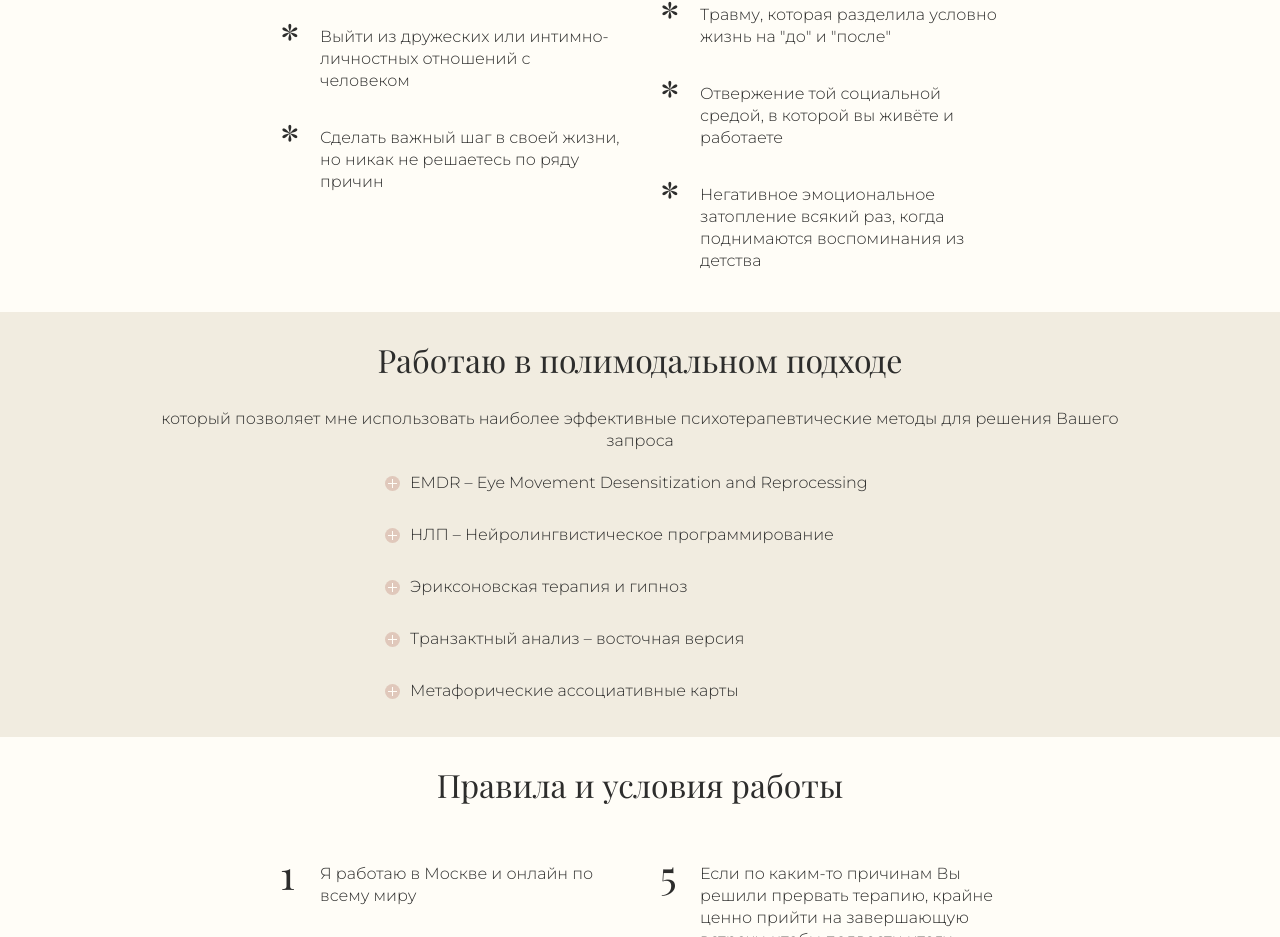
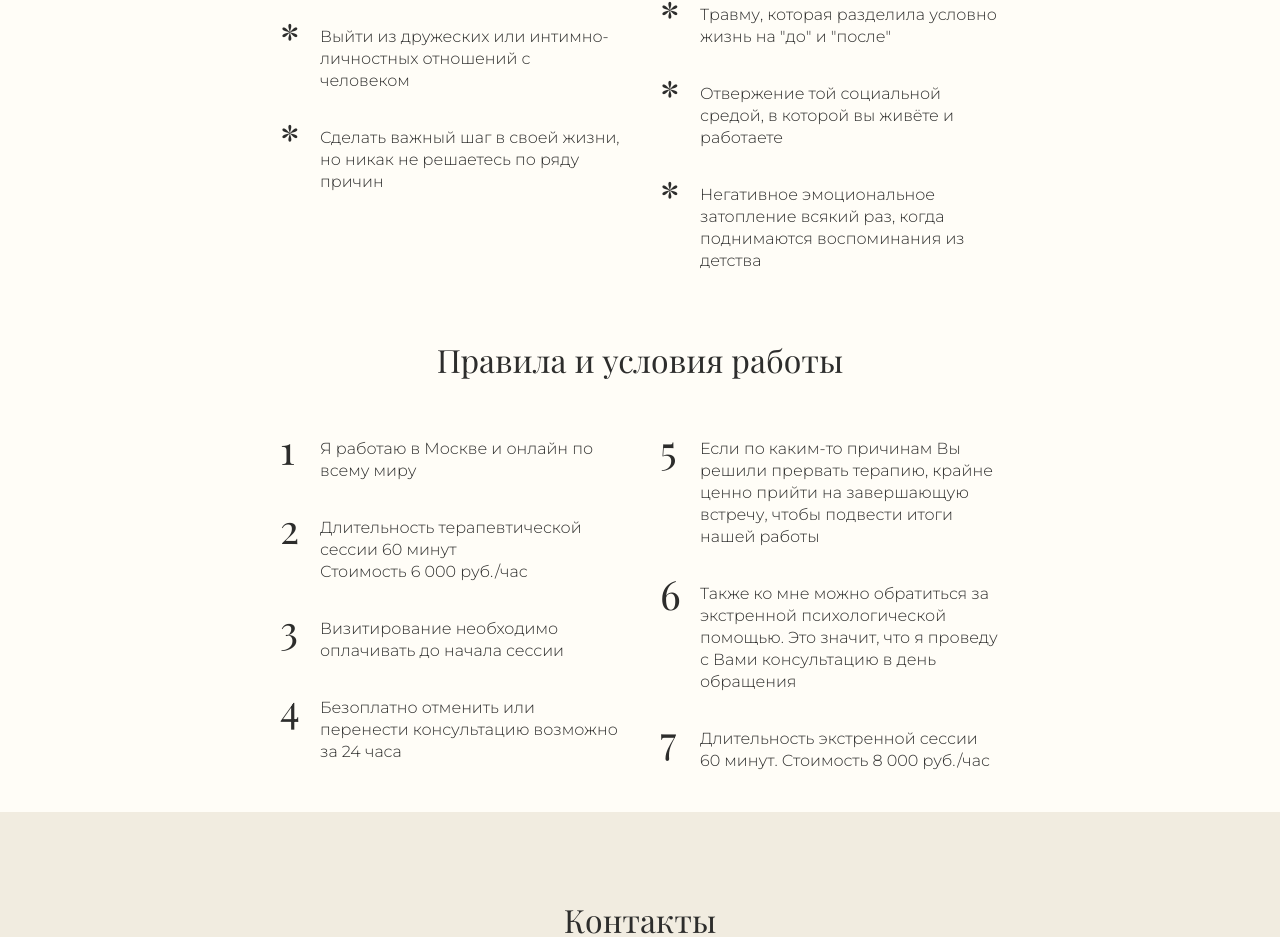
Before and after one commit to TomSssM/psychology-website, a website: page index.html in a window 1280 px wide. Shown: the part 2668-3605 px from the top of the page. Drawn offline with nearby package versions, Linux system fonts and the light colour scheme; files that its build step writes are made by us from their sources.

Commit message:
final fixes

```diff
--- a/index.html
+++ b/index.html
@@ -186,7 +186,7 @@
         <div class="gallery__content">
           <h2 class="heading">Почему вам ко мне?</h2>
           <p class="paragraph">
-            Потому что я умею находить индивидуальный подход к каждому случаю, гибко работать в вашей системе ценностей. Тонко чувствовать те боли, о которых написала выше. <br /> Умею распознавать скрытые и явные потребности своих клиентов, ресурсную зону и готовность к изменениям.
+            Потому что я умею находить индивидуальный подход к каждому случаю, гибко работать в вашей системе ценностей. Тонко чувствовать те боли, о которых написала ниже. <br /> Умею распознавать скрытые и явные потребности своих клиентов, ресурсную зону и готовность к изменениям
           </p>
           <p class="paragraph">Мои суперспособности и конкурентные преимущества - развитая эмпатия и умение быстро интегрировать инструменты из различных подходов для решения вашего запроса</p>
           <div class="divider gallery__divider"></div>
@@ -249,72 +249,6 @@
                 Негативное эмоциональное затопление всякий раз, когда поднимаются воспоминания из детства
               </li>
             </ul>
-          </div>
-        </div>
-      </article>
-    </section>
-
-    <section class="section section_highlight">
-      <article class="article">
-        <h2 class="heading">Работаю в полимодальном подходе</h2>
-        <p class="paragraph paragraph_centered">
-          который позволяет мне использовать наиболее эффективные психотерапевтические методы для решения Вашего запроса
-        </p>
-        <div class="accordion">
-          <div class="accordion__item">
-            <span class="accordion__title">
-              <span class="accordion__expand-button"></span>
-              <span class="accordion__title-text">
-                ЕMDR – Eye Movement Desensitization and Reprocessing
-              </span>
-            </span>
-            <div class="accordion__content">
-              Психотерапия эмоциональных травм с помощью движения глаз
-            </div>
-          </div>
-          <div class="accordion__item">
-            <span class="accordion__title">
-              <span class="accordion__expand-button"></span>
-              <span class="accordion__title-text">
-                НЛП – Нейролингвистическое программирование
-              </span>
-            </span>
-            <div class="accordion__content">
-              Модель обучения навыкам коммуникации и самосовершествования. НЛП даёт людям возможность распознать и изменить собственные модели мышления и поведения
-            </div>
-          </div>
-          <div class="accordion__item">
-            <span class="accordion__title">
-              <span class="accordion__expand-button"></span>
-              <span class="accordion__title-text">
-                Эриксоновская терапия и гипноз
-              </span>
-            </span>
-            <div class="accordion__content">
-              Технология обеспечения доступа к внутренним ресурсам человека, необходимым для адаптивного разрешения имеющихся у него психологических и поведенческих проблем
-            </div>
-          </div>
-          <div class="accordion__item">
-            <span class="accordion__title">
-              <span class="accordion__expand-button"></span>
-              <span class="accordion__title-text">
-                Транзактный анализ – восточная версия
-              </span>
-            </span>
-            <div class="accordion__content">
-              Метод терапии, в котором можно научиться изменять своё эго-состояние, как способ решения эмоциональных проблем
-            </div>
-          </div>
-          <div class="accordion__item">
-            <span class="accordion__title">
-              <span class="accordion__expand-button"></span>
-              <span class="accordion__title-text">
-                Метафорические ассоциативные карты
-              </span>
-            </span>
-            <div class="accordion__content">
-              Наборы картинок с яркими изображениями людей, животных, пейзажей и ситуаций, с помощью которых можно глубже погрузиться в бессознательное и помочь человеку распознать свои проблемы и переживания, получить ответы на важные вопросы, разобраться со своими мечтами и страхами и понять, что делать дальше
-            </div>
           </div>
         </div>
       </article>
```
